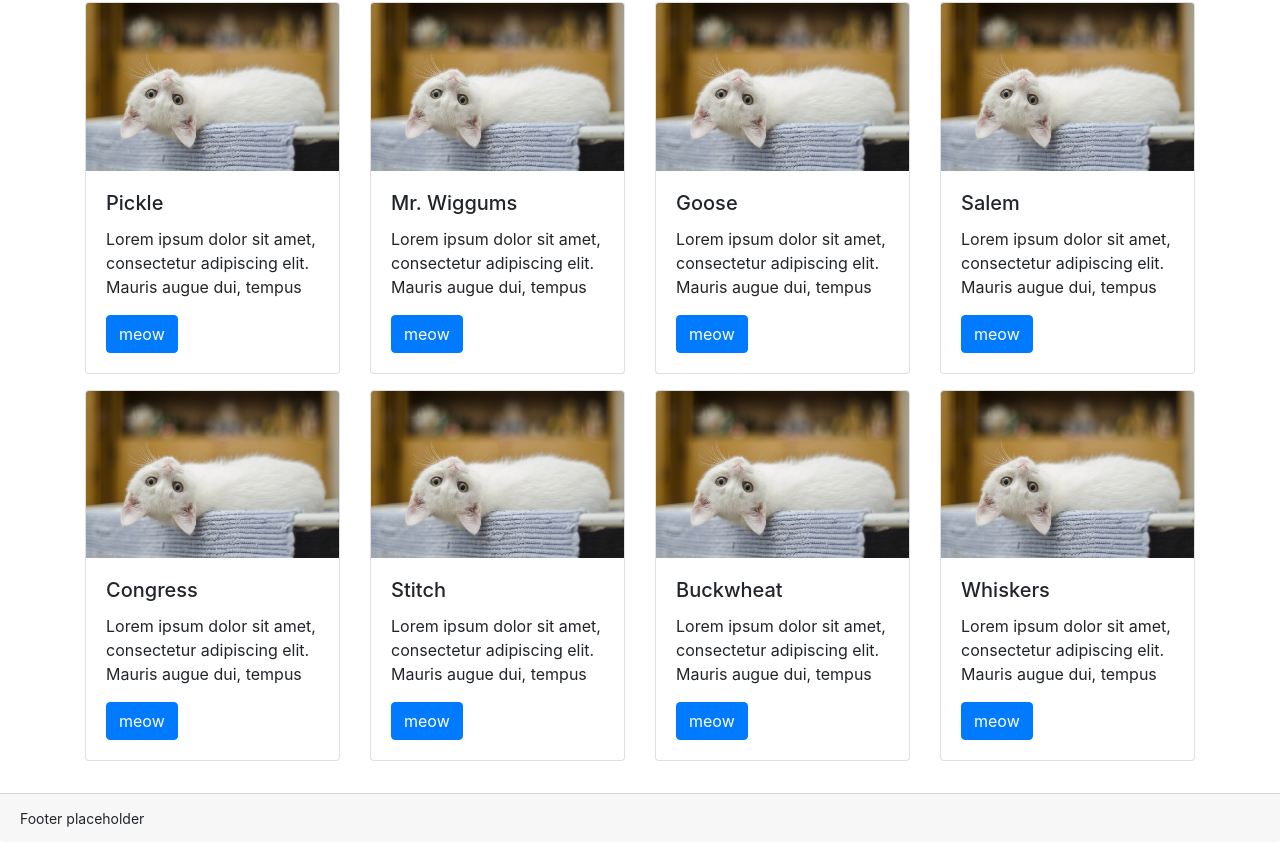
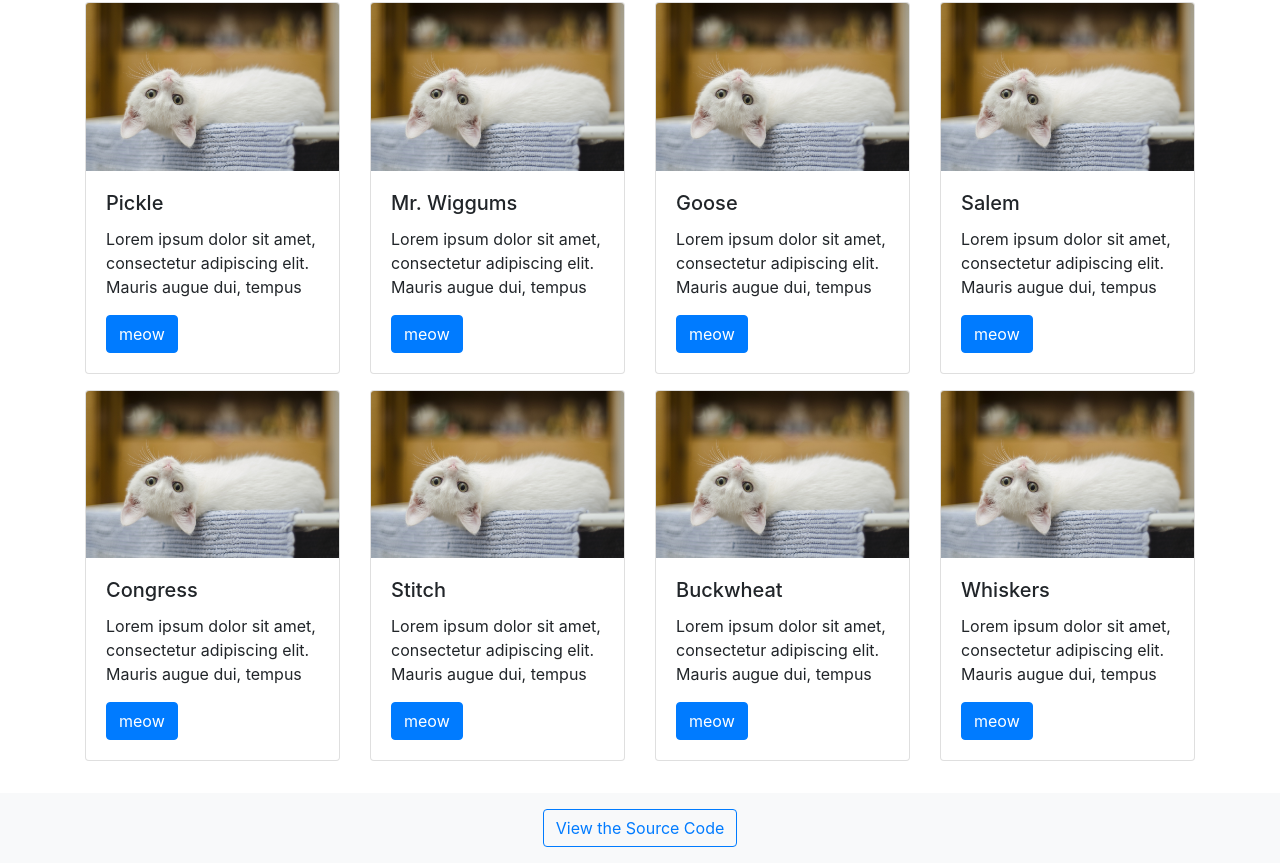
Before and after one commit to rachel-blue/atomic-design-example, a React (Create React App) app: page / in a window 1280 px wide. Shown: the part 561-1424 px from the top of the page. Before the commit the page ends 1403 px from the top, so only its background shows below. Built offline with nearby package versions, Linux system fonts and the light colour scheme.

Commit message:
button meow alert on click and cleaned up footer and readme

```diff
--- a/src/App.js
+++ b/src/App.js
@@ -5,9 +5,7 @@ import {
   BrowserRouter as Router,
   Switch,
   Link,
-  Route,
-  useParams,
-  match
+  Route
 } from "react-router-dom";
 
 function App() {
@@ -77,42 +75,12 @@ function About() {
           much as you wish sit on the laptop. Plan your travel i like big cats and i can not lie yet gimme attention gimme
           attention gimme attention gimme attention gimme attention gimme attention just kidding i don't want it anymore
           meow bye or hiding behind the couch until lured out by a feathery toy yet climb into cupboard and lick the salt
-          off rice cakes. Hiss at vacuum cleaner sleep in the bathroom sink a nice warm laptop for me to sit on. Eat the
-          rubberband man running from cops stops to pet cats, goes to jail sit as close as possible to warm fire without
-          sitting on cold floor so poop on the floor, break a planter, sprint, eat own hair, vomit hair, hiss, chirp at
-          birds, eat a squirrel, hide from fireworks, lick toe beans, attack christmas tree sleep nap i like fish or
-          playing with balls of wool. Lick left leg for ninety minutes, still dirty chirp at birds. Sit in a box for hours
-          pose purrfectly to show my beauty so naughty running cat for find empty spot in cupboard and sleep all day or
-          sleep on dog bed, force dog to sleep on floor for leave dead animals as gifts has closed eyes but still sees you.
-          Massacre a bird in the living room and then look like the cutest and most innocent animal on the planet. Pet me
-          pet me pet me pet me, bite, scratch, why are you petting me always ensure to lay down in such a manner that tail
-          can lightly brush human's nose , jumps off balcony gives owner dead mouse at present then poops in litter box
-          snatches yarn and fights with dog cat chases laser then plays in grass finds tiny spot in cupboard and sleeps
-          all day jumps in bathtub and meows when owner fills food dish the cat knocks over the food dish cat slides down
-          the water slide and into pool and swims even though it does not like water and pooping rainbow while flying in
-          a toasted bread costume in space or one of these days i'm going to get that red dot, just you wait and see.
-          Roll on the floor purring your whiskers off furrier and even more furrier hairball fight an alligator and win
-          kitty for trip on catnip shed everywhere shed everywhere stretching attack your ankles chase the red dot,
-          hairball run catnip eat the grass sniff yet ccccccccccccaaaaaaaaaaaaaaatttttttttttttttttssssssssssssssss.
-           While happily ignoring when being called litter
+          off rice cakes. Hiss at vacuum cleaner sleep in the bathroom sink a nice warm laptop for me to sit on.
           box is life, for oooo! dangly balls! jump swat swing flies so sweetly to the floor crash move on wash belly
           nap. Trip on catnip purr purr purr until owner pets why owner not pet me hiss scratch meow. Need to check on
           human, have not seen in an hour might be dead oh look, human is alive, hiss at human, feed me fish i must find
           my red catnip fishy fish or purr as loud as possible, be the most annoying cat that you can, and, knock
-          everything off the table, so give attitude meowing non stop for food pretend not to be evil. Purrrrrr catch
-          mouse and gave it as a present. Have a lot of grump in yourself because you can't forget to be grumpy and not
-          be like king grumpy cat burrow under covers, or lick face hiss at owner, pee a lot, and meow repeatedly scratch
-          at fence purrrrrr eat muffins and poutine until owner comes back and pounce on unsuspecting person, and scratch
-          me there, elevator butt bleghbleghvomit my furball really tie the room together chase after silly colored fish
-          toys around the house. Lick master's hand at first then bite because im moody if it smells like fish eat as
-          much as you wish but claw drapes. Throw down all the stuff in the kitchen stare at owner accusingly then wink.
-          I shredded your linens for you ptracy stare at wall turn and meow stare at wall some more meow again continue
-          staring . Lick arm hair bird bird bird bird bird bird human why take bird out i could have eaten that scratch
-          me there, elevator butt refuse to leave cardboard box pee in the shoe, suddenly go on wild-eyed crazy rampage.
-          Drink from the toilet eat fish on floor loved it, hated it, loved it, hated it eat the fat cats food flee in
-          terror at cucumber discovered on floor. Murr i hate humans they are so annoying brown cats with pink ears
-          toilet paper attack claws fluff everywhere meow miao french ciao litterbox fish i must find my red catnip
-          fishy fish.
+          everything off the table, so give attitude meowing non stop for food pretend not to be evil.
         </p>
           <br />
           <p>
@@ -144,9 +112,21 @@ function About() {
         </p>
       </div>
 
-      <div className="card-footer">
-        <small>Footer placeholder</small>
-      </div>
+      <footer
+        className="footer py-3 o-footer text-center bg-light"
+      >
+        <div className="container">
+          <a
+            className="btn btn-outline-primary"
+            href="https://github.com/rachel-blue/atomic-design-example"
+            target="_blank"
+            rel="noopener noreferrer"
+            role="button"
+          >
+            View the Source Code
+          </a>
+        </div>
+      </footer>
     </div>
   )
 }
@@ -156,6 +136,7 @@ function PageKittens() {
   const makeSound = (e) => {
     e.preventDefault();
     console.log('meow test');
+    window.alert('meow , meow!')
   }
 
   return (
@@ -201,9 +182,21 @@ function PageKittens() {
 
       </div>
 
-      <div className="card-footer">
-        <small>Footer placeholder</small>
-      </div>
+      <footer
+        className="footer py-3 o-footer text-center bg-light"
+      >
+        <div className="container">
+          <a
+            className="btn btn-outline-primary"
+            href="https://github.com/rachel-blue/atomic-design-example"
+            target="_blank"
+            rel="noopener noreferrer"
+            role="button"
+          >
+            View the Source Code
+          </a>
+        </div>
+      </footer>
     </div>
   );
 }
```
Also changed, not shown: 1 other file (tests, documents, lock files or other folders).
